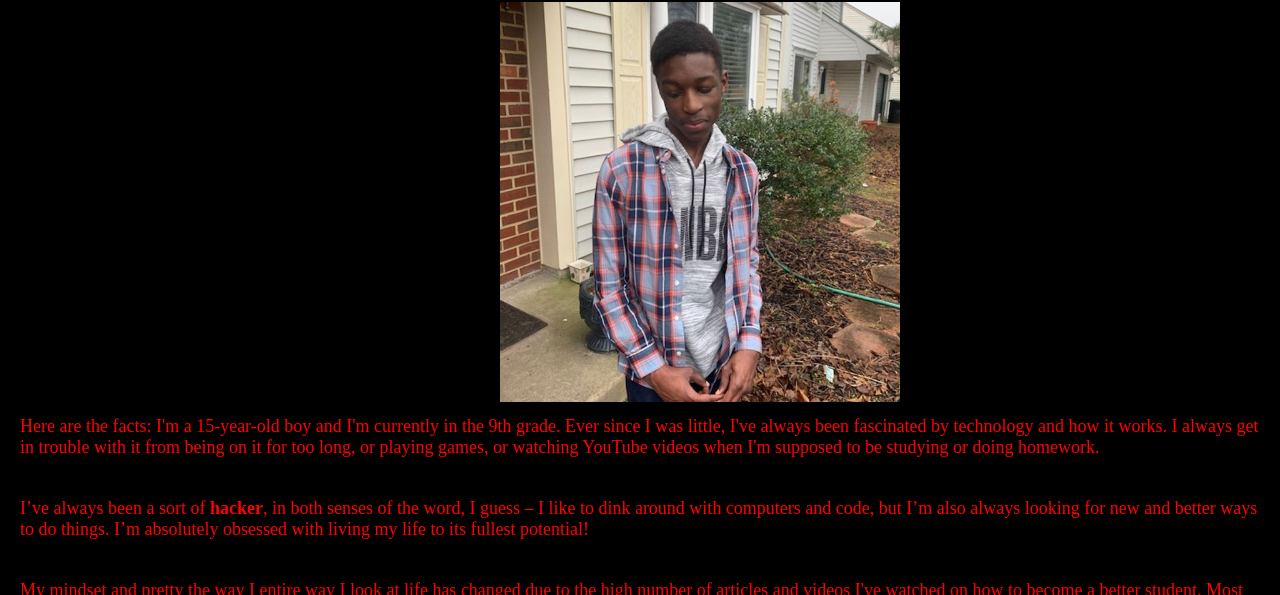
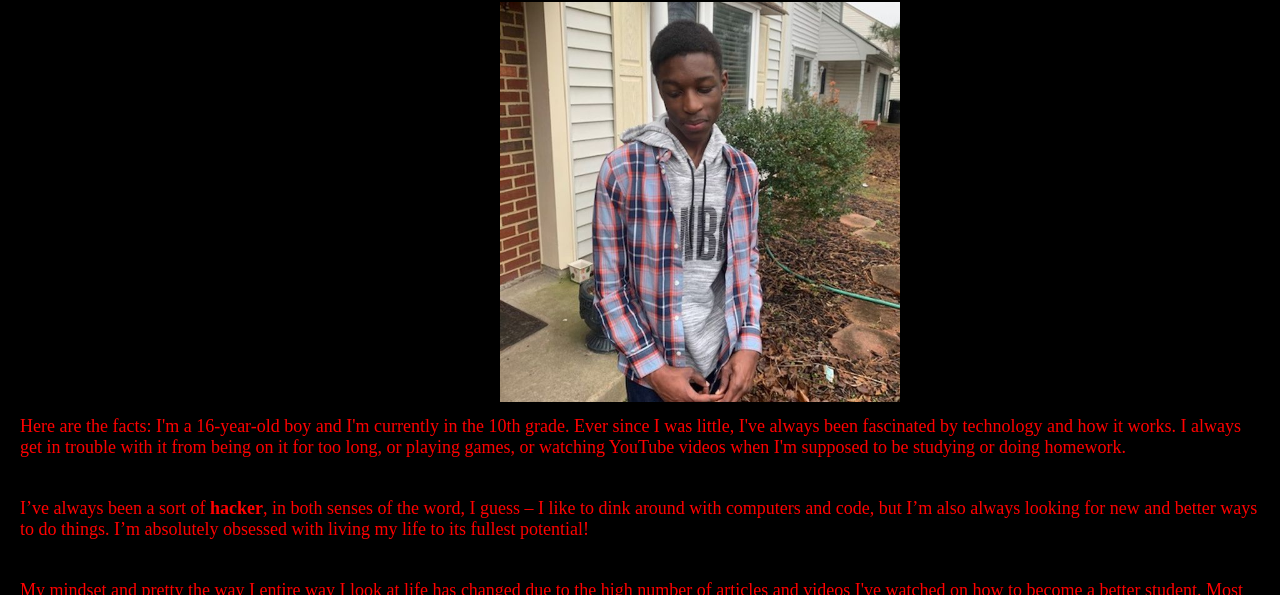
Before and after one commit to AmalDjibo/amaldjibo.com-2021-, a plain HTML site: page about.html in a window 1280 px wide. Shown: the part 205-800 px from the top of the page. Drawn offline with Linux system fonts and the light colour scheme.

Commit message:
Update about.html

```diff
--- a/about.html
+++ b/about.html
@@ -47,7 +47,7 @@
     <section class="intro">
           <h1 class="main-header col2">About Me</h1>
           <img class="pic" src="img/picofme.jpg" alt="Picture of me">
-          <p class="main-p col">Here are the facts: I'm a 15-year-old boy and I'm currently in the 9th grade. Ever since I was little, I've always been fascinated by technology and how it works. I always get in trouble with it from being on it for too long, or playing games, or watching YouTube videos when I'm supposed to be studying or doing homework. <p class="col hacker">I’ve always been a sort of <strong>hacker</strong>, in both senses of the word, I guess – I like to dink around with computers and code, but I’m also always looking for new and better ways to do things. I’m absolutely obsessed with living my life to its fullest potential!</p> <p class="col cig">My mindset and pretty the way I entire way I look at life has changed due to the high number of articles and videos I've watched on how to become a better student. Most of this info has come from Thomas Frank and his entire team at <a class="link" href="https://collegeinfogeek.com/" target="_blank">CollegeInfoGeek</a>!</p>
+          <p class="main-p col">Here are the facts: I'm a 16-year-old boy and I'm currently in the 10th grade. Ever since I was little, I've always been fascinated by technology and how it works. I always get in trouble with it from being on it for too long, or playing games, or watching YouTube videos when I'm supposed to be studying or doing homework. <p class="col hacker">I’ve always been a sort of <strong>hacker</strong>, in both senses of the word, I guess – I like to dink around with computers and code, but I’m also always looking for new and better ways to do things. I’m absolutely obsessed with living my life to its fullest potential!</p> <p class="col cig">My mindset and pretty the way I entire way I look at life has changed due to the high number of articles and videos I've watched on how to become a better student. Most of this info has come from Thomas Frank and his entire team at <a class="link" href="https://collegeinfogeek.com/" target="_blank">CollegeInfoGeek</a>!</p>
     </section>
             <p class="col fut-work">I using this website as sort of a hub for my work as I hope to a <a class="link" href="https://en.wikipedia.org/wiki/Freelancer" target="_blank">freelance</a> web developer by next year I'm currently learning <a class="link" href="https://en.wikipedia.org/wiki/JavaScript" target="_blank">JavaScript</a>.</p>
     <p class="hit-me col">If you want to get in contact, you can hit me up on <a class="link" href="https://instagram.com/amaldjibo" target="_blank">Instagram</a> .<p class="col conp">If you want to email me, here’s my <a class="link" href="contact.html" target="_blank">Contact page</a>.</p>
```
